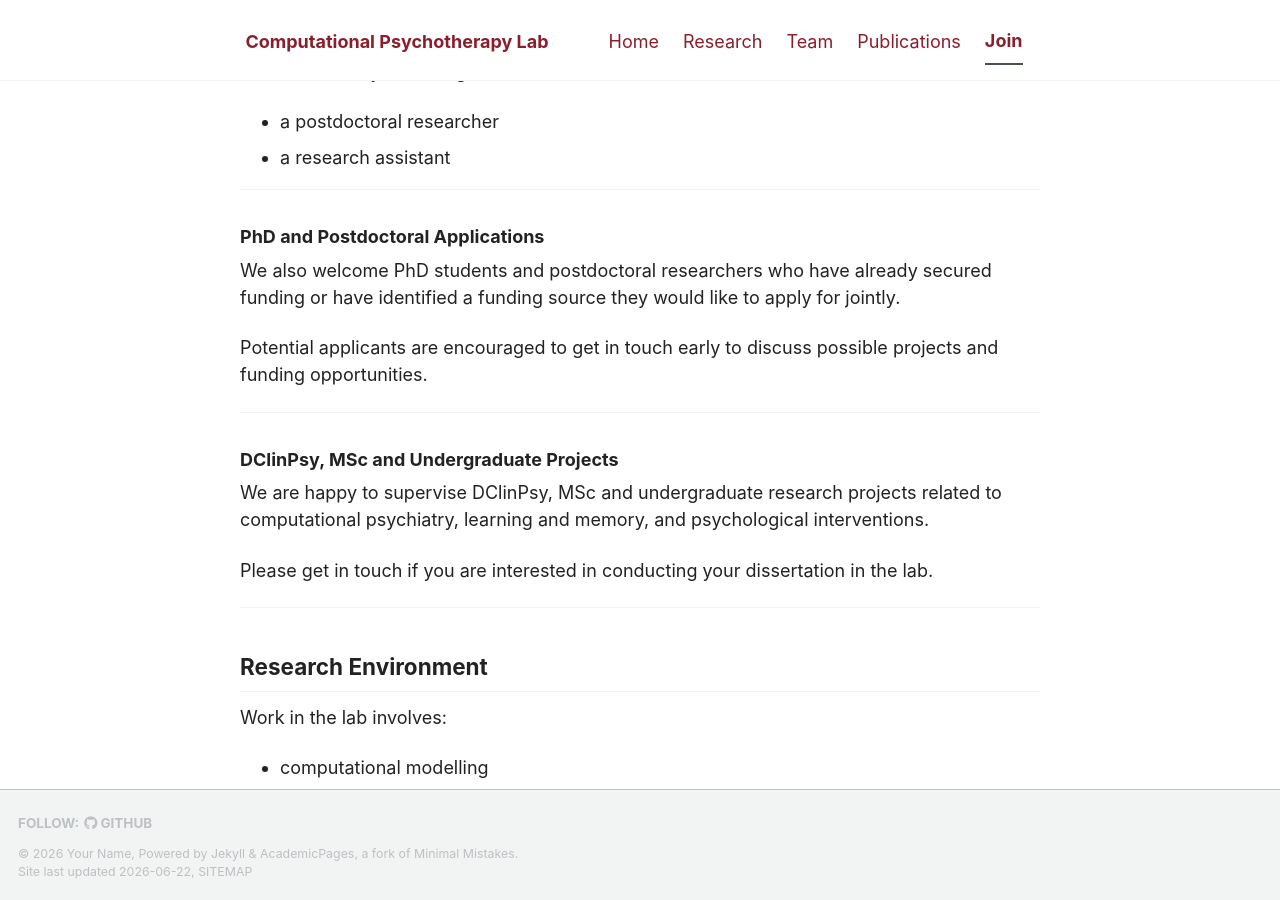
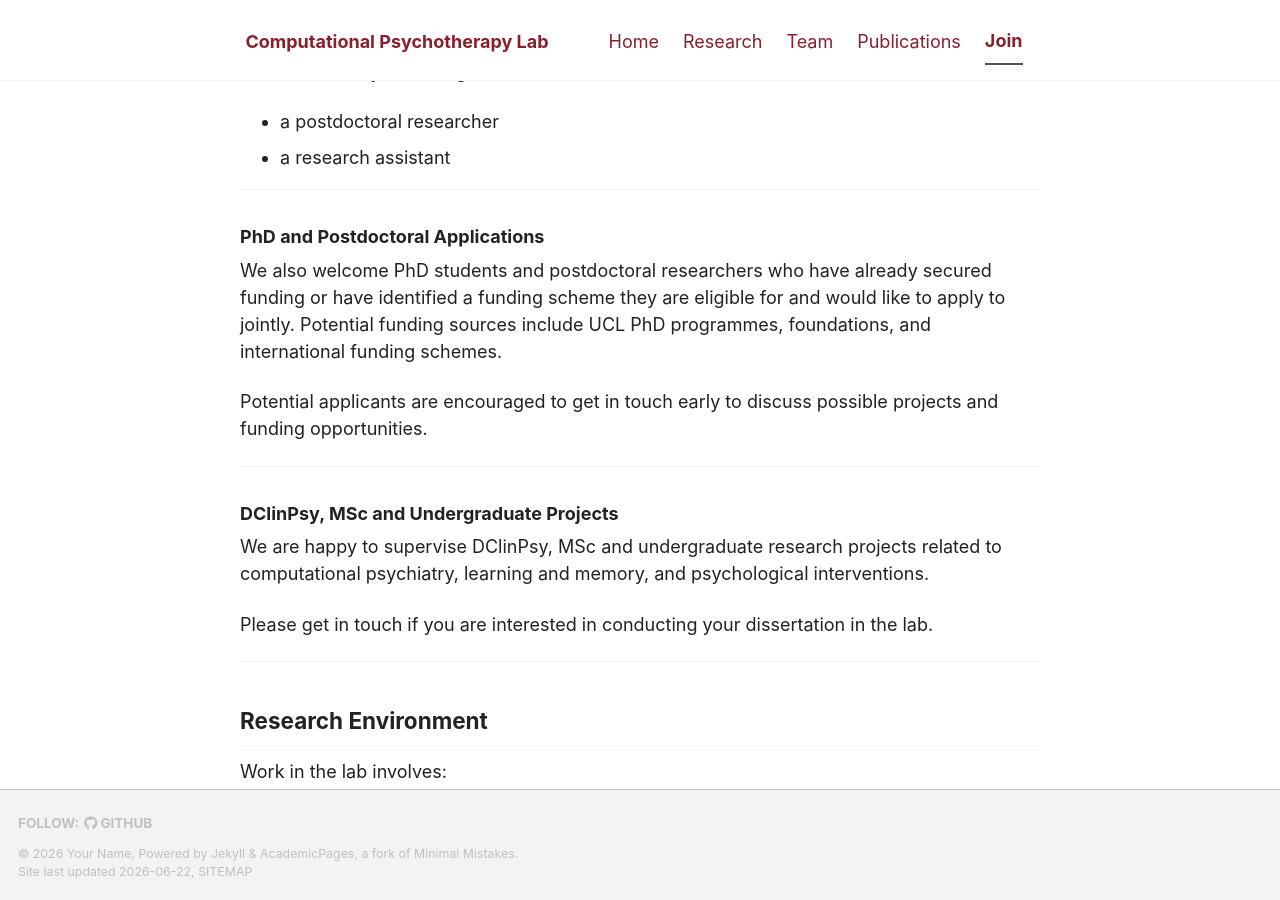
Before and after one commit to IsabelBerwian/CPT-lab, a Jekyll site: the page built from _pages/join.md, in a window 1280 px wide and 900 px high, scrolled down 336 px. Built offline with Jekyll 4.4.1, drawn with Linux system fonts in a browser that asks for light colours; a script bundle is joined from its source files by our own code; library files that are not in the unit come from our copies.

Commit message:
Update funding eligibility details for applications
Clarified eligibility for funding sources in PhD and postdoctoral applications.

```diff
--- a/_pages/join.md
+++ b/_pages/join.md
@@ -21,7 +21,7 @@ We are currently recruiting:
 
 ### PhD and Postdoctoral Applications
 
-We also welcome PhD students and postdoctoral researchers who have already secured funding or have identified a funding source they would like to apply for jointly.
+We also welcome PhD students and postdoctoral researchers who have already secured funding or have identified a funding scheme they are eligible for and would like to apply to jointly. Potential funding sources include UCL PhD programmes, foundations, and international funding schemes.
 
 Potential applicants are encouraged to get in touch early to discuss possible projects and funding opportunities.
 
```
